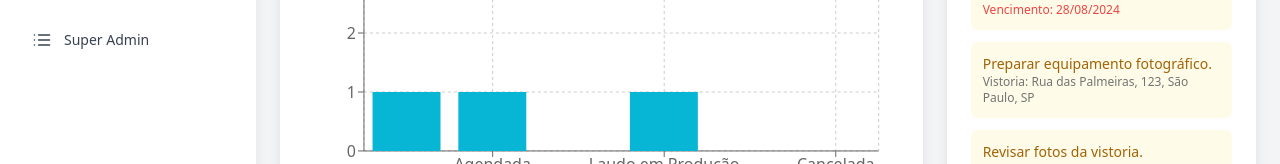
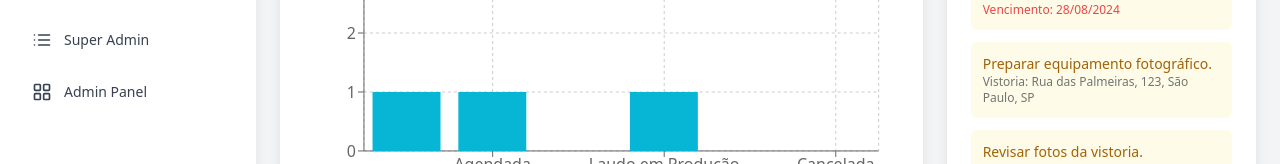
Before and after one commit to arthurfelipebr/dv1, a React (Vite) app: page /dashboard in a window 1280 px wide. Shown: the part 442-606 px from the top of the page. Built offline with nearby package versions, Linux system fonts and the light colour scheme.

Commit message:
Add alternative admin panel view

```diff
--- a/App.tsx
+++ b/App.tsx
@@ -15,6 +15,7 @@ import CalendarPage from './pages/CalendarPage';
 import SettingsPage from './pages/SettingsPage';
 import SuperAdminPage from './pages/SuperAdminPage';
 import CostSimulatorPage from './pages/CostSimulatorPage';
+import AdminPanelPage from './pages/AdminPanelPage';
 import { ROUTES } from './constants';
 
 const App: React.FC = () => {
@@ -40,6 +41,7 @@ const App: React.FC = () => {
           <Route path={ROUTES.COST_SIMULATOR} element={<CostSimulatorPage />} />
           <Route path={ROUTES.SETTINGS} element={<SettingsPage />} />
           <Route path={ROUTES.SUPER_ADMIN} element={<SuperAdminPage />} />
+          <Route path={ROUTES.ADMIN_PANEL} element={<AdminPanelPage />} />
 
           <Route path="*" element={<Navigate to={ROUTES.DASHBOARD} replace />} />
         </Route>
--- a/components/shared/Sidebar.tsx
+++ b/components/shared/Sidebar.tsx
@@ -106,6 +106,12 @@ const Sidebar: React.FC = () => {
           currentPath={location.pathname}
           icon={<List className="w-5 h-5" />}
         />
+        <NavItem
+          to={ROUTES.ADMIN_PANEL}
+          label="Admin Panel"
+          currentPath={location.pathname}
+          icon={<LayoutGrid className="w-5 h-5" />}
+        />
       </nav>
       <div className="p-4 mt-auto border-t border-neutral-light">
         <NavItem
--- a/constants.ts
+++ b/constants.ts
@@ -23,6 +23,7 @@ export const ROUTES = {
   COMPARABLES: "/comparables",
   COST_SIMULATOR: "/custo-deslocamento",
   SUPER_ADMIN: "/super-admin",
+  ADMIN_PANEL: "/admin",
 };
 
 // Ensure these items fully conform to the ChecklistItem interface structure now
--- /dev/null
+++ b/pages/AdminPanelPage.tsx
@@ -0,0 +1,12 @@
+import React from 'react';
+
+const AdminPanelPage: React.FC = () => {
+  return (
+    <div className="p-6 space-y-8">
+      <h1 className="text-3xl font-semibold text-neutral-dark">Painel Administrativo</h1>
+      <p className="text-neutral">Esta é uma visão alternativa do painel de administração. Use este espaço para adicionar estatísticas ou controles específicos para administradores.</p>
+    </div>
+  );
+};
+
+export default AdminPanelPage;
```
Also changed, not shown: 1 other file (tests, documents, lock files or other folders).
